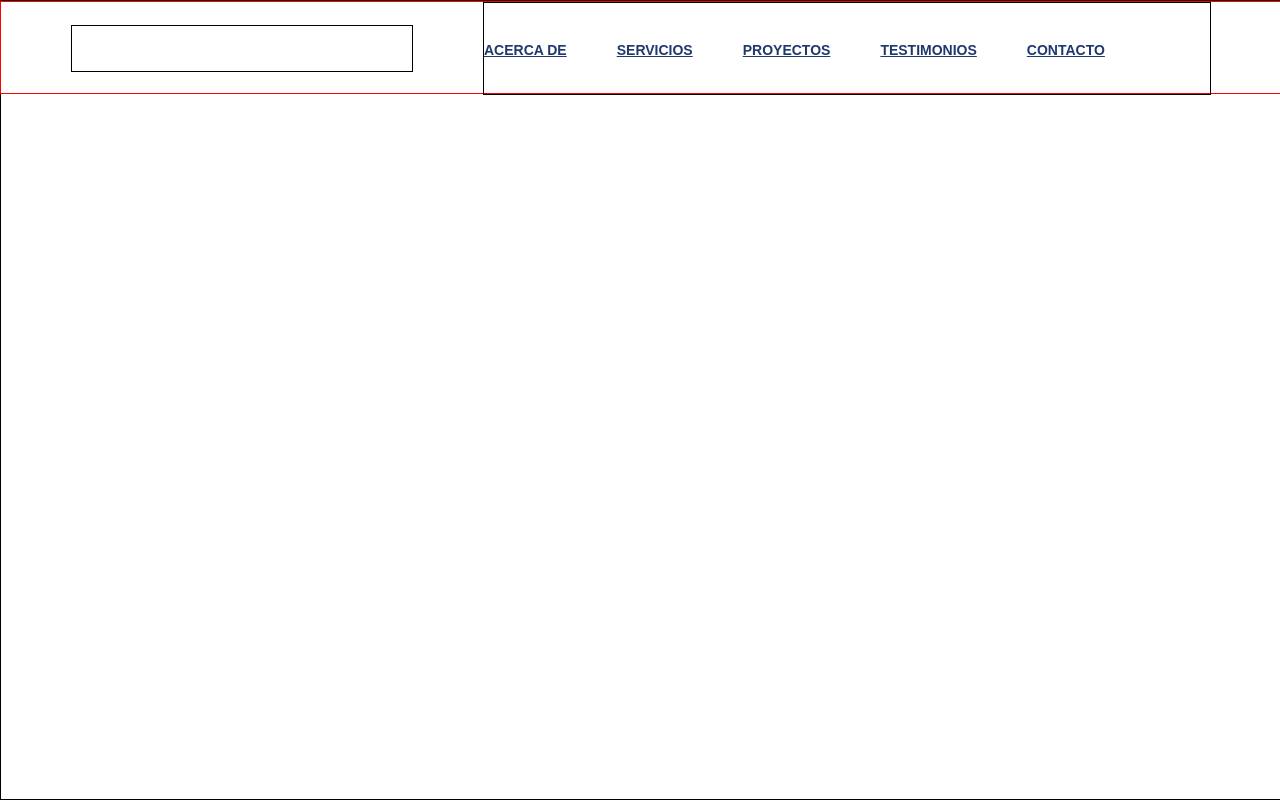
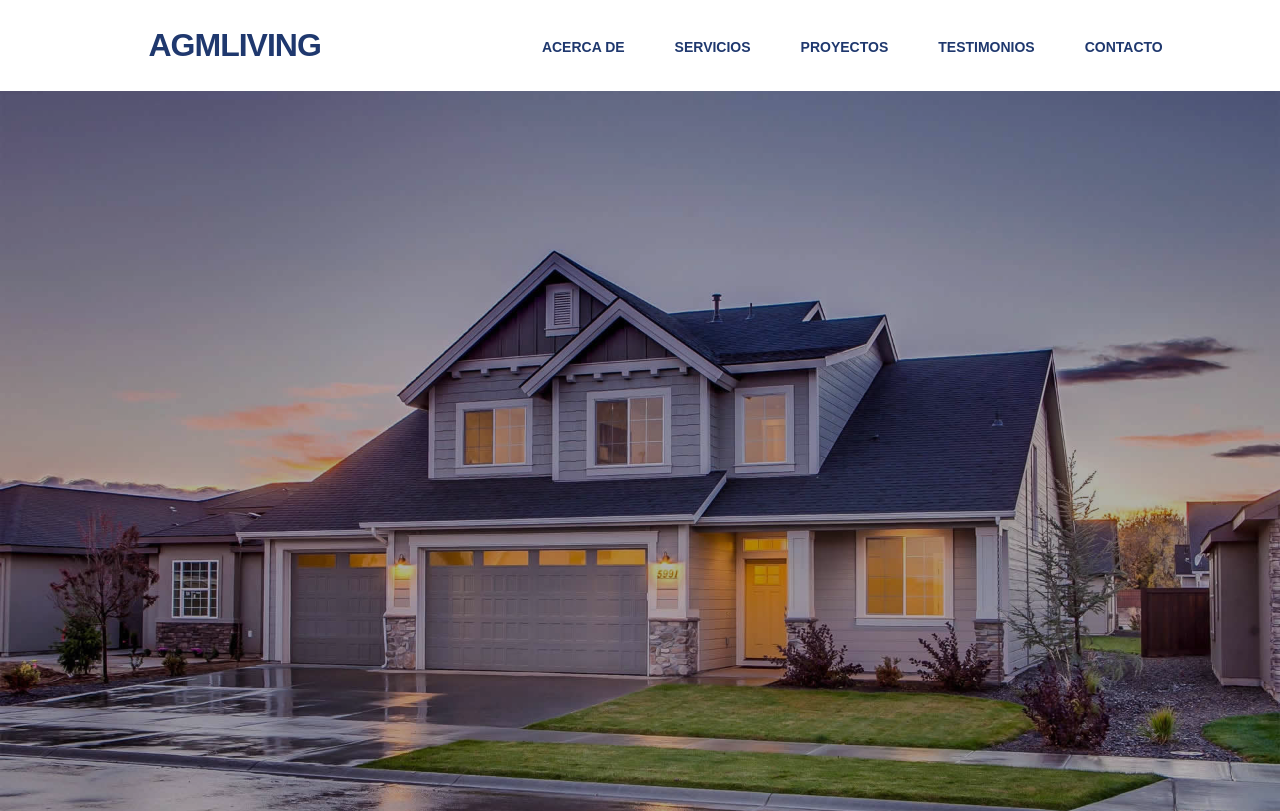
Before and after one commit to AlbertoWork95/agmLiving, a plain HTML site: page new_index.html in a window 1280 px wide. Drawn offline with Linux system fonts and the light colour scheme.

Commit message:
add: navbar, add: background en header

```diff
--- a/css/new_style.css
+++ b/css/new_style.css
@@ -1,3 +1,6 @@
+a{
+    text-decoration: none;
+}
 body{
     margin: 0;
     padding: 0;
@@ -12,34 +15,48 @@ body{
     flex-flow: column nowrap;
     align-items: center;
     justify-content: center;
-    border: 1px black solid;
+    /* border: 1px black solid;*/
     nav{
         width: 100%;
-        border: 1px red solid;
-        height: 20vh;
-        max-height: 91px;
-
+        /* border: 1px red solid;*/
+        height: auto;
+        min-height: 91px;
+        gap: 20px;
         display: flex;
         flex-flow: row wrap;
         align-items: center;
         justify-content: space-evenly;
 
 
-        #wrapper_img{
+        #wrapper_title{
 
             max-width: 100%;
             width: 20%;
             min-width: 340px;
-            border: 1px black solid;
+            /* border: 1px black solid;*/
             min-height: 45px;
+            display: flex;
+            flex-flow: column nowrap;
+            justify-content: center;
+            align-items: center;
+            .title{
+                font-family: 'Montserrat', sans-serif;
+                font-size: 32px;
+                font-weight: 700;
+                color: #1f386e;
+                text-transform: uppercase;
+                letter-spacing: -1px;
+
+            }
         }
         #nav_buttons{
 
             max-width: 100%;
             min-width: 340px;
             width: 726px;
-            border: 1px black solid;
+            /* border: 1px black solid;*/
             min-height: 45px;
+            display: flex;
             flex-flow: row wrap;
             justify-content: center;
             align-items: center;
@@ -51,7 +68,7 @@ body{
                 height: 100%;
                 display: flex;
                 flex-flow: row wrap;
-                justify-content: flex-start;
+                justify-content: center;
                 align-items: center;
                 gap: 50px;
                 li{
@@ -68,4 +85,20 @@ body{
             }
         }
     }
+    header{
+        width: 100%;
+        min-width: 340px;
+        height: 90vh;
+        display:flex;
+
+        background: url(../img/intro-bg.jpg) center center no-repeat;
+        background-color: #e5e5e5;
+        background-size: cover;
+        box-sizing: border-box;
+        #header_content{
+            width: 100%;
+            height: 100%;
+            background: rgba(0, 0, 0, 0.3);
+        }
+    }
 }
--- a/new_index.html
+++ b/new_index.html
@@ -12,7 +12,11 @@
     <body>
         <!-- Navigation-->
          <nav>
-            <div id="wrapper_img"></div>
+            <div id="wrapper_title">
+                <a class="title" href="#page-top">
+                    AGMLIVING
+                </a>
+            </div>
             <div id="nav_buttons">
                 <ul>
                     <li><a href="#about">Acerca de</a></li>
@@ -23,7 +27,12 @@
                   </ul>
             </div>
          </nav>
+        <!--End navigation-->
         <!-- Header -->
+         <header>
+            <div id="header_content"></div>
+         </header>
+        <!--End Header-->
         <!-- Get Touch Section -->
         <!-- About Section -->
         <!-- Services Section -->
```
